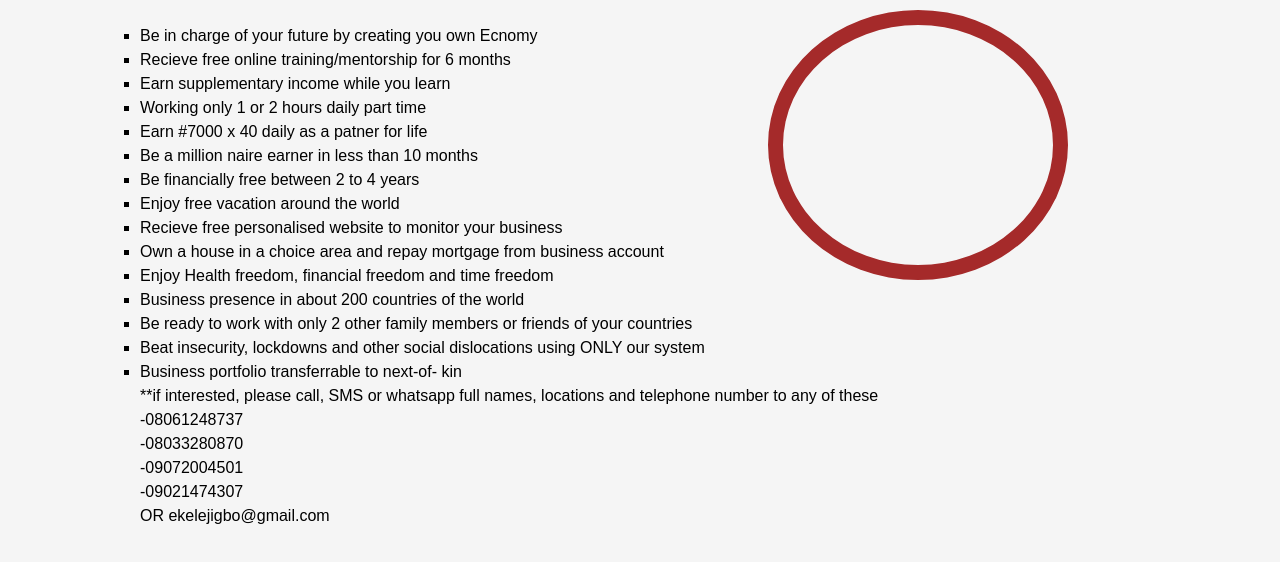
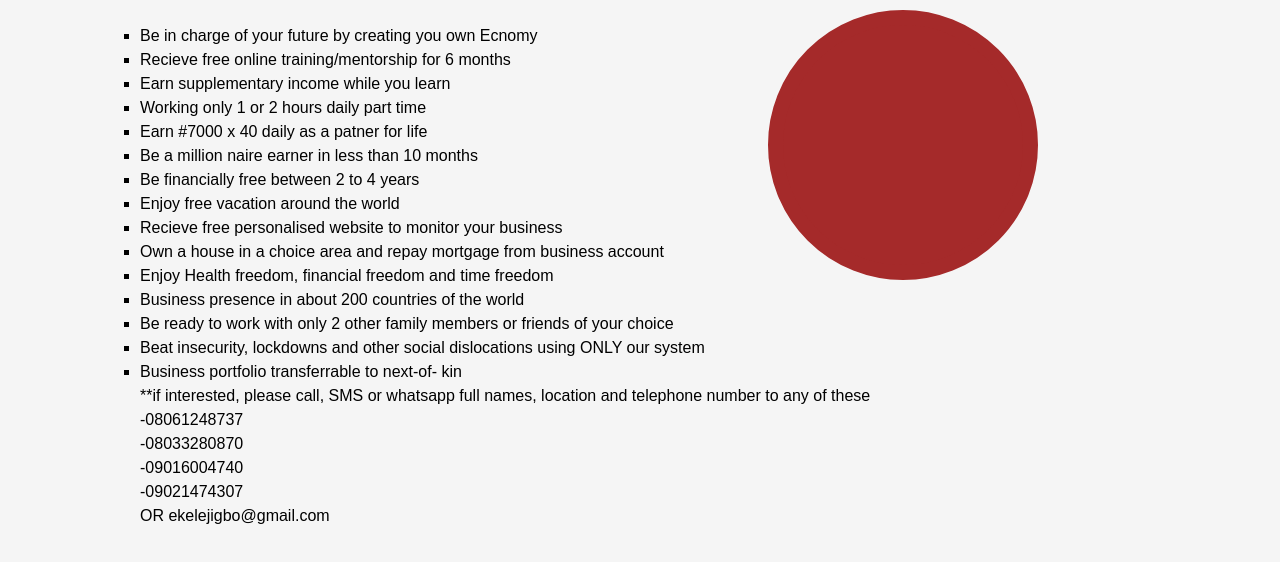
Before and after one commit to Excel909/port, a plain HTML site: page index.html in a window 1280 px wide. Shown: the part 310-872 px from the top of the page. Drawn offline with Linux system fonts and the light colour scheme.

Commit message:
last commit

```diff
--- a/index.html
+++ b/index.html
@@ -33,16 +33,16 @@
             <li>Own a house in a choice area and repay mortgage from business account</li>
             <li>Enjoy Health freedom, financial freedom and time freedom</li>
             <li>Business presence in about 200 countries of the world</li>
-            <li>Be ready to work with only 2 other family members or friends of your countries</li>
+            <li>Be ready to work with only 2 other family members or friends of your choice</li>
             <li>Beat insecurity, lockdowns and other social dislocations using ONLY our system</li>
             <li>Business portfolio transferrable to next-of- kin<br>
 
-            **if interested, please call, SMS or whatsapp full names, locations and telephone number
+            **if interested, please call, SMS or whatsapp full names, location and telephone number
             to any of these<br>
 
             -08061248737<br>
             -08033280870<br>
-            -09072004501<br>
+            -09016004740<br>
             -09021474307<br>
             OR ekelejigbo@gmail.com</li>
         </ul>
--- a/lam.css
+++ b/lam.css
@@ -41,9 +41,10 @@ body{
 }
 
 .scene{
-    width: 300px;
+    width: 270px;
     height: 270px;
     border: 15px solid brown;
+    background-color: brown;
     border-radius: 100%;
     position: absolute;
     top: 40%;
@@ -61,6 +62,7 @@ body{
         margin: auto;
     }
 
+
     .contain ul{
         padding: 15px;
     }
```
